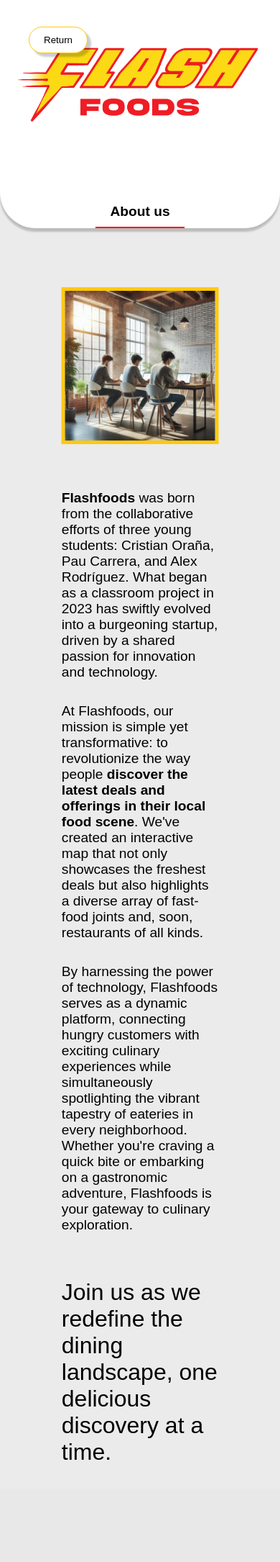
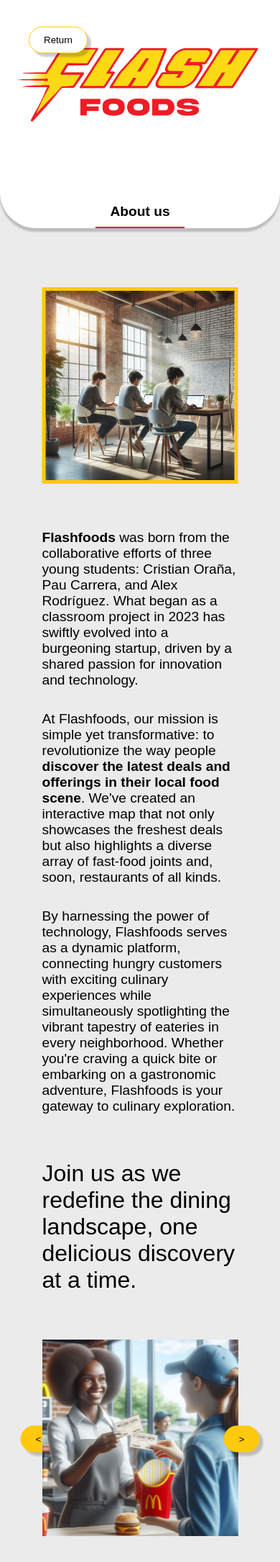
Before and after one commit to krschan/flashfoods, a PHP site: page /view/about-us.php in a window 390 px wide. Shown: the whole page at 72% size. Before the commit the page ends 2028 px from the top, so only its background shows below. Run offline with PHP 8.4, Linux system fonts and the light colour scheme.

Commit message:
addition of Slick to About Us + nav CSS correction

```diff
--- a/src/css/about-us.css
+++ b/src/css/about-us.css
@@ -47,6 +47,9 @@
   left: 50%;
   transform: translateX(-50%);
   text-align: left;
+}
+
+.main-content {
   display: flex;
   justify-content: space-between;
   align-items: top;
@@ -90,6 +93,8 @@ button {
 
 button:hover {
   cursor: pointer;
+  background-color: #ffc90e;
+  color: rgb(72, 62, 62);
 }
 
 /* Input */
@@ -98,11 +103,6 @@ input {
   border-radius: 20px;
   box-shadow: 5px 5px 2.5px rgba(0, 0, 0, 0.2);
   padding: 0.5rem;
-}
-
-button:hover {
-  background-color: #ffc90e;
-  color: white;
 }
 
 /* Main Image */
@@ -132,19 +132,69 @@ button:hover {
   font-size: 2rem;
 }
 
+/* Slick Carousel */
+.slick-carousel {
+  width: 100%;
+  margin: 2em auto;
+}
+
+.slick-carousel img {
+  width: 100%;
+  height: auto;
+}
+
+.slick-carousel .slick-prev {
+  position: absolute;
+  top: 50%;
+  left: -80px;
+  transform: translateY(-50%);
+  background: #ffc90e;
+}
+
+.slick-carousel .slick-next {
+  position: absolute;
+  top: 50%;
+  right: -80px;
+  transform: translateY(-50%);
+  background: #ffc90e;
+}
+
+.slick-carousel .slick-prev:hover {
+  background: #fed647;
+}
+
+.slick-carousel .slick-next:hover {
+  background: #fed647;
+}
+
+
 /* Responsive Design */
-@media screen and (max-width: 768px) {
-  #content-container {
+@media screen and (max-width: 1200px) {
+  .main-content {
     flex-direction: column;
     align-items: center;
   }
 
   .main-img {
-    width: 80%;
+    width: 100%;
     height: auto;
   }
 
   .text-content {
-    width: 80%;
+    width: 100%;
+  }
+
+  .slick-carousel {
+    width: 100%;
   }
 }
+
+@media screen and (max-width: 992px) {
+  .slick-carousel .slick-prev {
+    left: -30px;
+  }
+
+  .slick-carousel .slick-next {
+    right: -30px;
+  }
+}
--- a/src/css/style.css
+++ b/src/css/style.css
@@ -50,6 +50,10 @@ nav a:hover {
 nav:hover {
   width: 280px;
   transition: all 0.5s ease;
+}
+
+nav .content-locked {
+  opacity: 35%;
 }
 
 /* Logo */
--- a/src/js/main.js
+++ b/src/js/main.js
@@ -202,33 +202,32 @@ $("#information").validate ({
 });
 
 // SLICK CARROUSEL
-$("#slider").slick({
-  dots: true,
+$(".slick-carousel").slick({
+    dots: false,
     infinite: true,
     speed: 300,
     slidesToShow: 3,
     slidesToScroll: 1,
     autoplay: true,
     autoplaySpeed: 2000,
-  arrows: false,
-  prevArrow: "<button class='prev'>PREV</button>",
-  nextArrow: "<button class='next'>NEXT</button>",
+    arrows: true,
+    prevArrow: "<button class='slick-prev'><</button>",
+    nextArrow: "<button class='slick-next'>></button>",
     responsive:[
         {
-          breakpoint: 800,
+            breakpoint: 1200,
             settings:{
                 slidesToShow: 2,
-              arrows: false,
+                arrows: true,
                 dots: false
             }
         },
-
         {
-          breakpoint: 600,
+            breakpoint: 992,
             settings:{
                 slidesToShow: 1,
-              arrows: false,
-              dots: false,
+                arrows: true,
+                dots: false
             }
         }
     ]
--- a/src/view/about-us.php
+++ b/src/view/about-us.php
@@ -13,8 +13,15 @@ session_start();
   <title>FlashFood | About us</title>
   <link rel="icon" type="image/png" href="../src/images/flashfoods-logo-f.png">
 
+  <!-- jQuery -->
+  <script src="/src/js/jquery-3.7.1.min.js"></script>
+  <script src="/src/js/slick-1.8.1/slick/slick.js"></script>
+  <script src="/src/js/dist/jquery.validate.js"></script>
+  <script src="/src/js/dist/additional-methods.js"></script>
+
   <!-- css -->
   <link rel="stylesheet" href="../css/about-us.css">
+  <link rel="stylesheet" type="text/css" href="//cdn.jsdelivr.net/npm/slick-carousel@1.8.1/slick/slick.css" />
 
 </head>
 
@@ -39,22 +46,38 @@ session_start();
     </div>
 
     <div id="content-container" class="main">
+      <div class="main-content">
         <img src="../images/about-us-work.jpg" alt="three young entrepeneurs working" class="main-img">
         <div class="text-content">
-      <p><span class="bold">Flashfoods</span> was born from the collaborative efforts of three young students: Cristian Oraña, Pau Carrera, and
-    Alex Rodríguez. What began as a classroom project in 2023 has swiftly evolved into a burgeoning startup, driven
+          <p><span class="bold">Flashfoods</span> was born from the collaborative efforts of three young students:
+            Cristian Oraña, Pau Carrera, and
+            Alex Rodríguez. What began as a classroom project in 2023 has swiftly evolved into a burgeoning startup,
+            driven
             by a shared passion for innovation and technology.</p>
-    <p>At Flashfoods, our mission is simple yet transformative: to revolutionize the way people <span class="bold">discover the latest
-    deals and offerings in their local food scene</span>. We've created an interactive map that not only showcases the
-    freshest deals but also highlights a diverse array of fast-food joints and, soon, restaurants of all kinds.</p>
-    <p>By harnessing the power of technology, Flashfoods serves as a dynamic platform, connecting hungry customers with
+          <p>At Flashfoods, our mission is simple yet transformative: to revolutionize the way people <span
+              class="bold">discover the latest
+              deals and offerings in their local food scene</span>. We've created an interactive map that not only
+            showcases the
+            freshest deals but also highlights a diverse array of fast-food joints and, soon, restaurants of all kinds.
+          </p>
+          <p>By harnessing the power of technology, Flashfoods serves as a dynamic platform, connecting hungry customers
+            with
             exciting culinary experiences while simultaneously spotlighting the vibrant tapestry of eateries in every
-    neighborhood. Whether you're craving a quick bite or embarking on a gastronomic adventure, Flashfoods is your
+            neighborhood. Whether you're craving a quick bite or embarking on a gastronomic adventure, Flashfoods is
+            your
             gateway to culinary exploration.</p>
           <p class="join-us">Join us as we redefine the dining landscape, one delicious discovery at a time.</p>
         </div>
       </div>
+      <div class="slick-carousel">
+        <div><img src="../images/1-slick-image.jpg" alt="Imagen 1"></div>
+        <div><img src="../images/2-slick-image.jpg" alt="Imagen 2"></div>
+        <div><img src="../images/3-slick-image.jpg" alt="Imagen 3"></div>
+        <div><img src="../images/4-slick-image.jpg" alt="Imagen 4"></div>
       </div>
+    </div>
+  </div>
+  <script src="../js/main.js"></script>
 </body>
 
 </html>
```
Also changed, not shown: src/images/1-slick-image.jpg (added), src/images/2-slick-image.jpg (added), src/images/3-slick-image.jpg (added), src/images/4-slick-image.jpg (added). Lines whose indentation alone changed are shown as unchanged.
